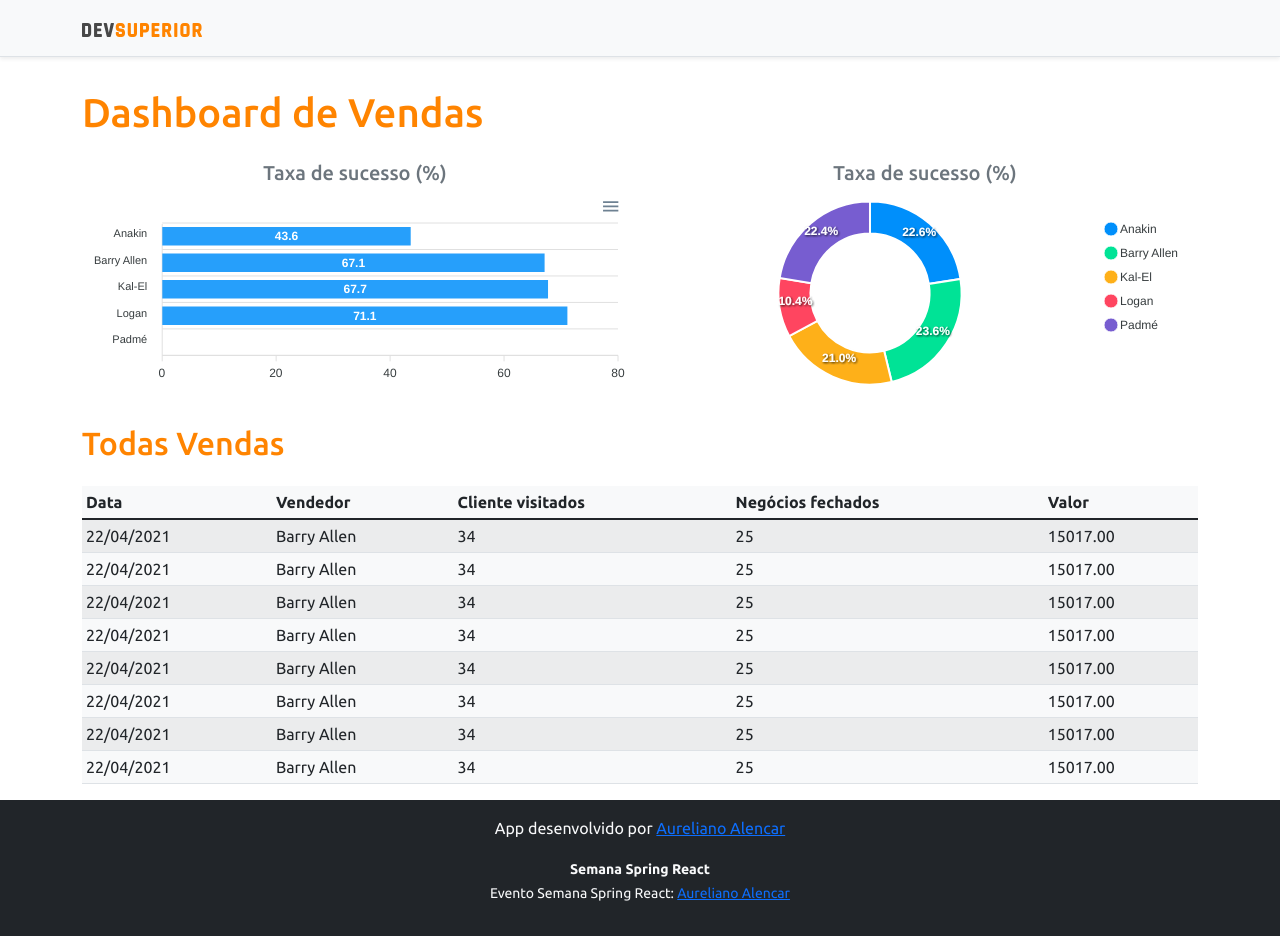
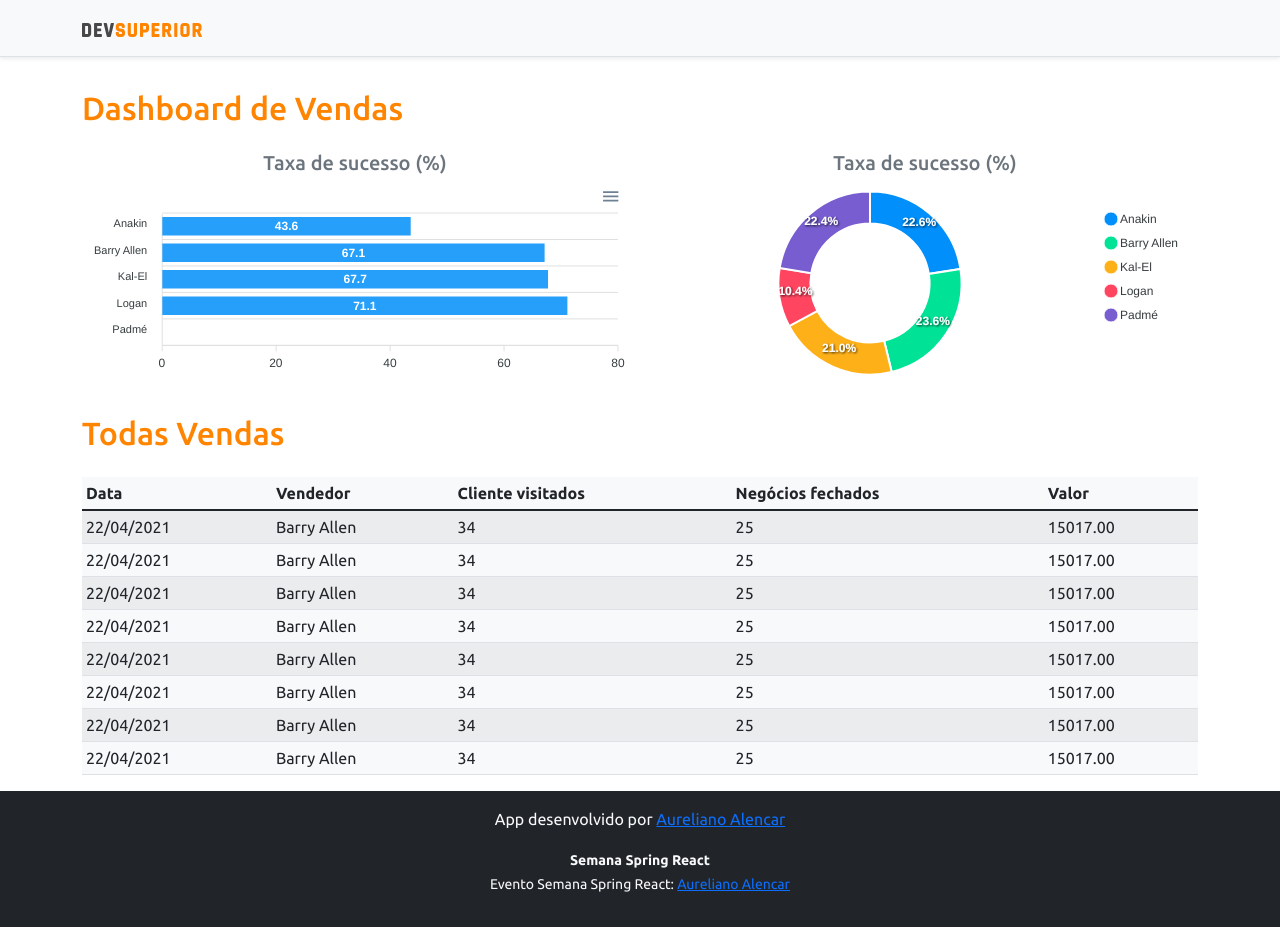
Before and after one commit to AurelianoAlencar/projeto-vendas, a React (Create React App) app in the folder frontend/: page / in a window 1280 px wide. Built offline with nearby package versions, Linux system fonts and the light colour scheme.

Commit message:
Static charts1

```diff
--- a/frontend/src/App.tsx
+++ b/frontend/src/App.tsx
@@ -11,7 +11,7 @@
     <>
       <NavBar />
       <div className="container">
-        <h1 className="text-primary py-3" >Dashboard de Vendas</h1>
+        <h2 className="text-primary py-3" >Dashboard de Vendas</h2>
 
         <div className="row px-6">
           <div className="col-sm-6">
--- a/frontend/src/componets/NavBar/index.tsx
+++ b/frontend/src/componets/NavBar/index.tsx
@@ -1,4 +1,4 @@
-import ImgDsDark from 'assets/img/ds-dark.svg'
+import ImgDsDark from 'assets/img/ds-dark.svg';
 
 const NavBar = () => {
 
```
